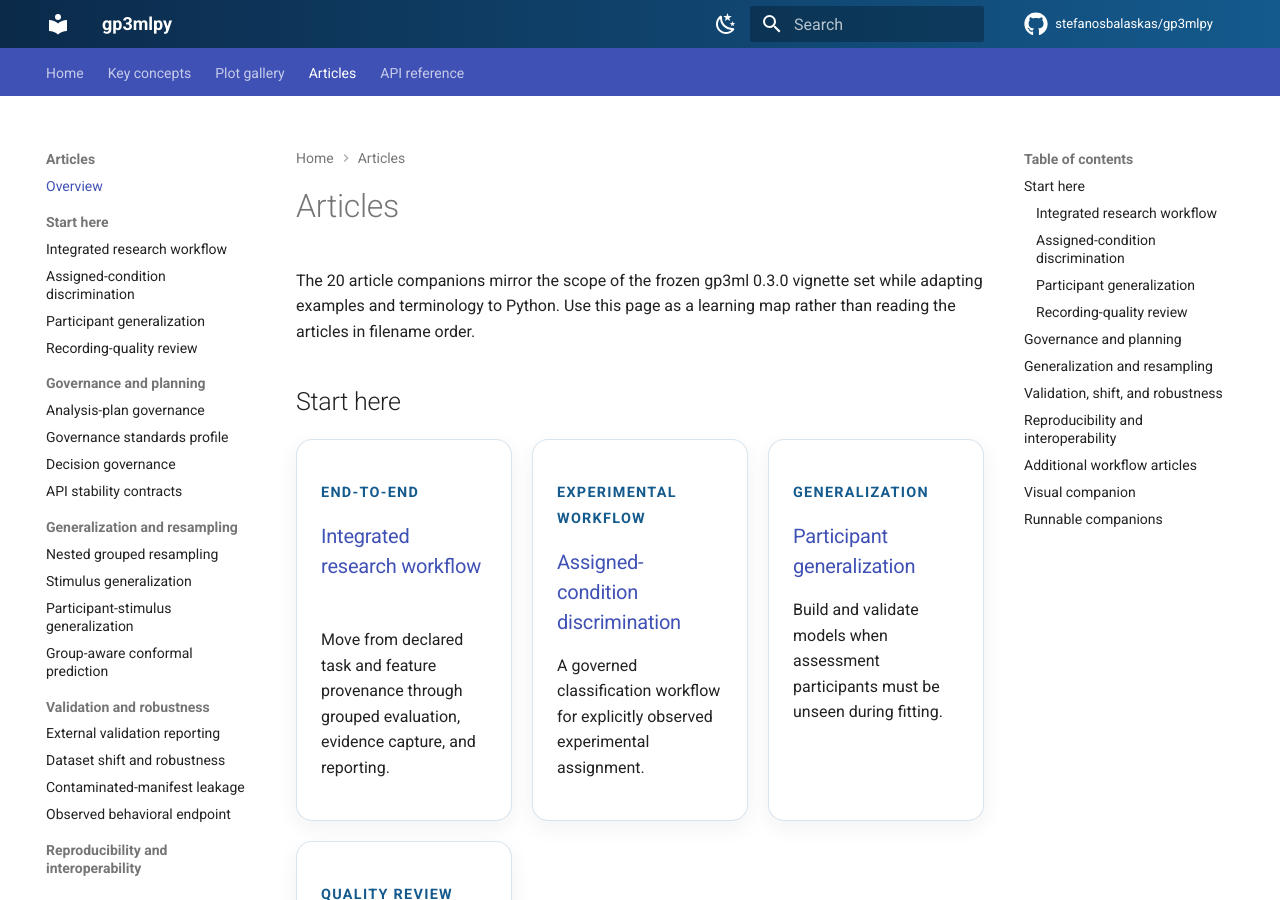
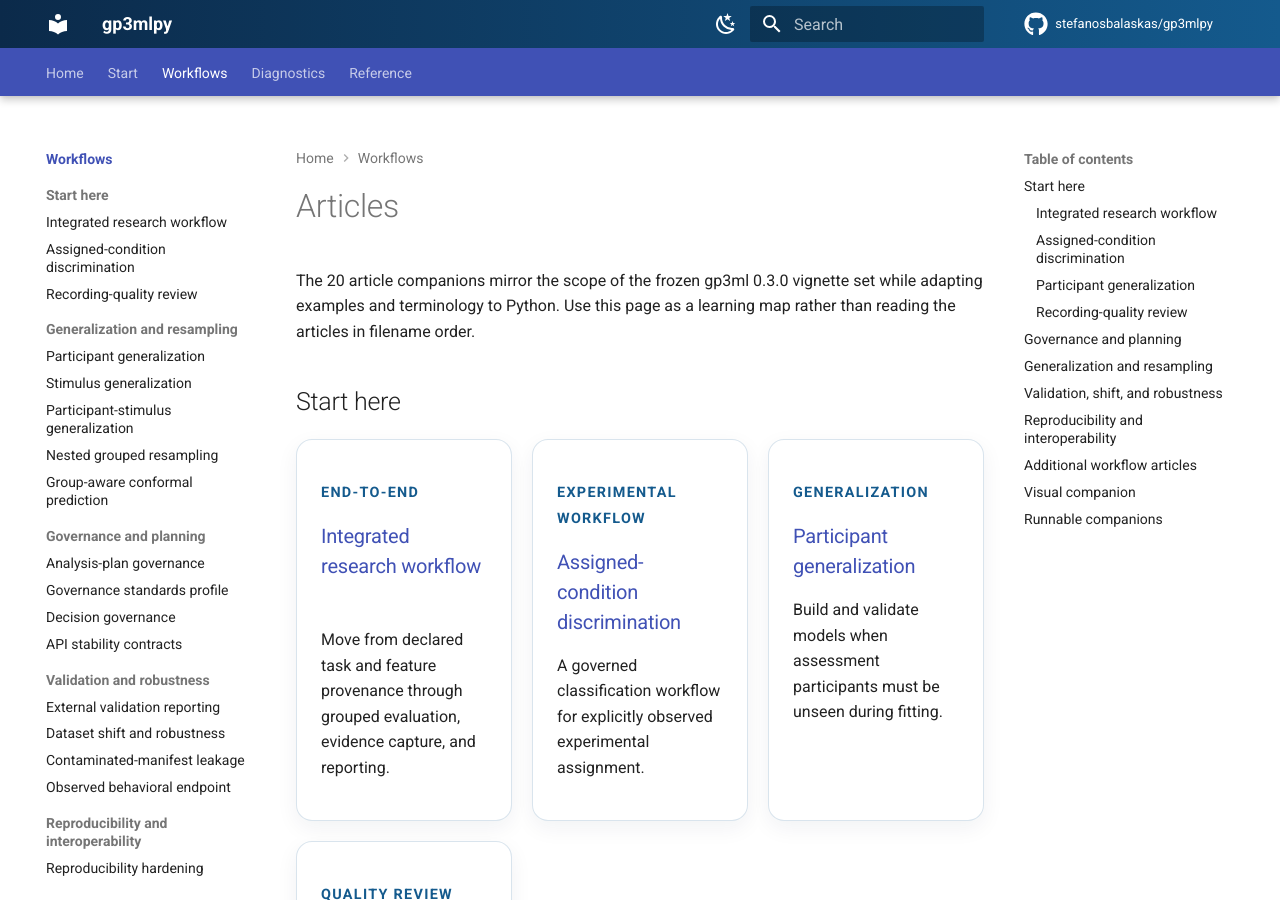
Before and after one commit to stefanosbalaskas/gp3mlpy, an MkDocs documentation site: the page built from docs/articles/index.md, in a window 1280 px wide and 900 px high. Built offline with MkDocs 1.6.1 and Material for MkDocs 9.7.7, drawn with Linux system fonts in a browser that asks for light colours; comment, search, counter and statistics services are not loaded; some of the changed lines change nothing that is shown; some of the changed text lies outside the part shown.

Commit message:
docs: redesign site navigation and theme structure

```diff
--- a/mkdocs.yml
+++ b/mkdocs.yml
@@ -1,4 +1,5 @@
 site_name: gp3mlpy
+site_author: Stefanos Balaskas
 site_description: Governance-first, leakage-resistant predictive modelling for Gazepoint research workflows in Python
 site_url: https://stefanosbalaskas.github.io/gp3mlpy/
 repo_url: https://github.com/stefanosbalaskas/gp3mlpy
@@ -15,15 +16,19 @@ theme:
     repo: fontawesome/brands/github
   features:
     - navigation.tabs
+    - navigation.tabs.sticky
     - navigation.sections
     - navigation.expand
     - navigation.path
     - navigation.top
     - navigation.footer
+    - navigation.indexes
     - search.suggest
     - search.highlight
+    - search.share
     - content.code.copy
     - content.code.annotate
+    - content.tabs.link
     - toc.follow
   palette:
     - media: "(prefers-color-scheme: light)"
@@ -57,35 +62,40 @@ extra_css:
   - stylesheets/extra.css
 
 extra:
+  generator: false
   social:
     - icon: fontawesome/brands/github
       link: https://github.com/stefanosbalaskas/gp3mlpy
       name: gp3mlpy on GitHub
     - icon: fontawesome/brands/python
-      link: https://www.python.org/
-      name: Python
+      link: https://pypi.org/project/gp3mlpy/
+      name: gp3mlpy on PyPI
+    - icon: fontawesome/solid/archive
+      link: https://doi.org/10.5281/zenodo.22206729
+      name: gp3mlpy on Zenodo
 
 nav:
   - Home: index.md
-  - Key concepts: key-concepts.md
-  - Plot gallery: plots.md
-  - Articles:
+  - Start:
+      - Quickstart: getting-started.md
+      - Key concepts: key-concepts.md
+  - Workflows:
       - Overview: articles/index.md
       - Start here:
           - Integrated research workflow: articles/integrated-research-workflow.md
           - Assigned-condition discrimination: articles/assigned-condition-discrimination.md
+          - Recording-quality review: articles/recording-quality-review.md
+      - Generalization and resampling:
           - Participant generalization: articles/participant-generalization.md
-          - Recording-quality review: articles/recording-quality-review.md
+          - Stimulus generalization: articles/stimulus-generalization.md
+          - Participant-stimulus generalization: articles/participant-stimulus-generalization.md
+          - Nested grouped resampling: articles/nested-grouped-resampling.md
+          - Group-aware conformal prediction: articles/group-aware-conformal-prediction.md
       - Governance and planning:
           - Analysis-plan governance: articles/analysis-plan-governance.md
           - Governance standards profile: articles/governance-standards-profile.md
           - Decision governance: articles/decision-governance.md
           - API stability contracts: articles/api-stability-contracts.md
-      - Generalization and resampling:
-          - Nested grouped resampling: articles/nested-grouped-resampling.md
-          - Stimulus generalization: articles/stimulus-generalization.md
-          - Participant-stimulus generalization: articles/participant-stimulus-generalization.md
-          - Group-aware conformal prediction: articles/group-aware-conformal-prediction.md
       - Validation and robustness:
           - External validation reporting: articles/external-validation-reporting.md
           - Dataset shift and robustness: articles/dataset-shift-and-robustness.md
@@ -96,6 +106,8 @@ nav:
           - Portable research artifacts: articles/portable-research-artifacts.md
           - Cross-package interoperability: articles/cross-package-interoperability.md
           - Optional-engine portability: articles/optional-engine-portability.md
-  - API reference:
-      - Workflow map: api-map.md
-      - Complete alphabetical index: reference/index.md
+  - Diagnostics:
+      - Plot gallery: plots.md
+  - Reference:
+      - Workflow API map: api-map.md
+      - Complete API index: reference/index.md
```
